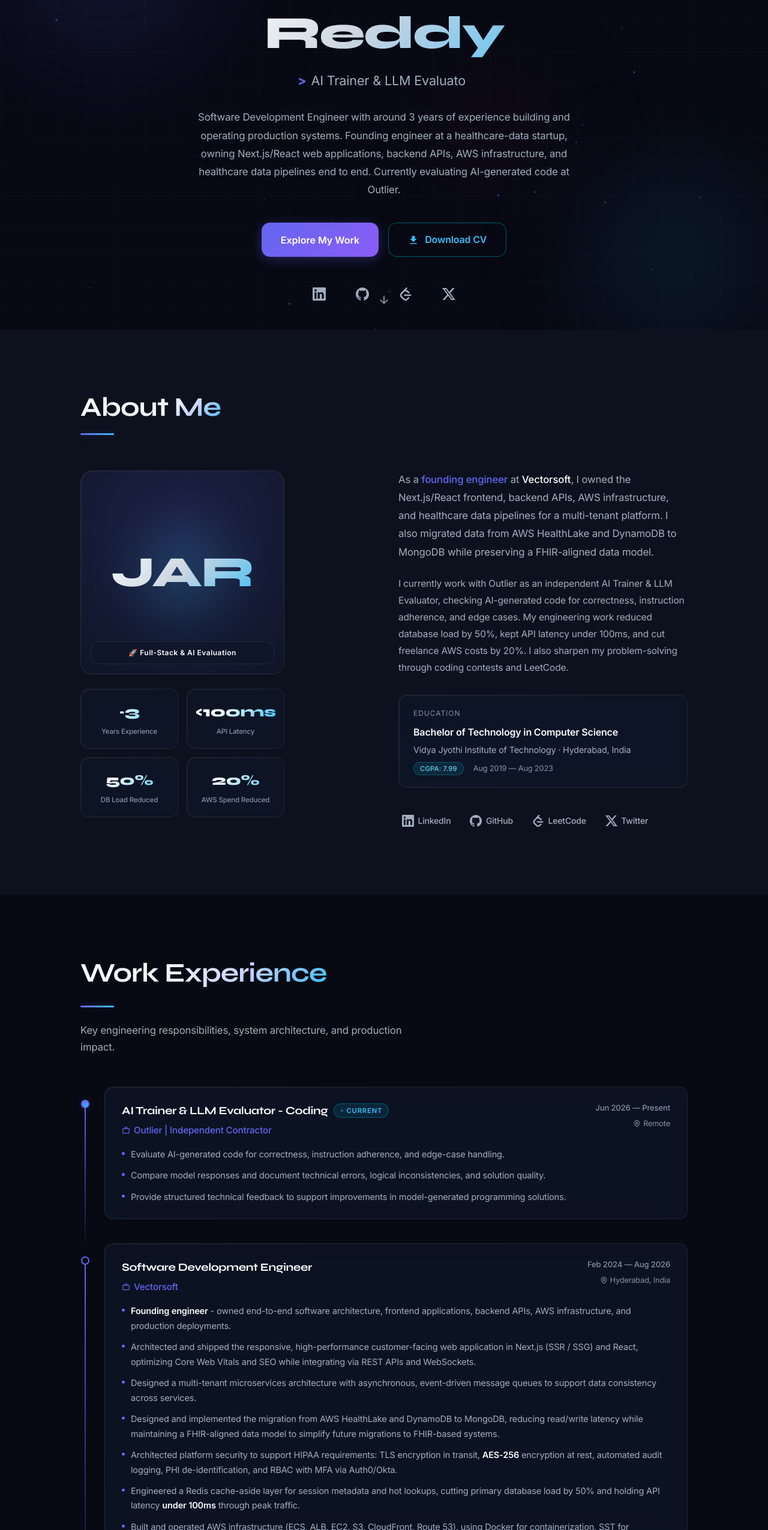
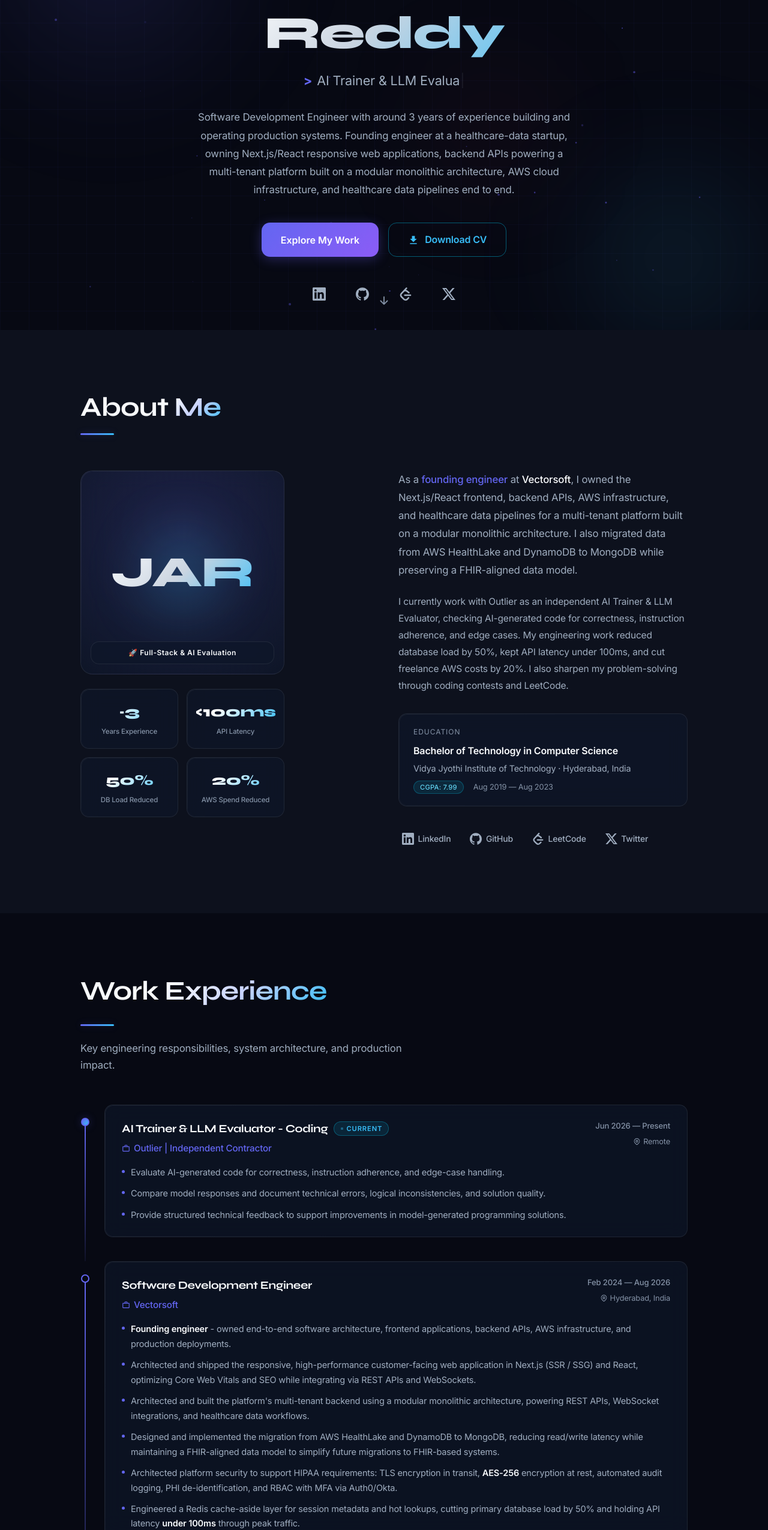
Before and after one commit to ABHIRAM41/Portfolio, a React (Vite) app: page / in a window 1280 px wide. Shown: the part 250-2800 px from the top of the page at 60% size. Built offline with nearby package versions, Linux system fonts and the light colour scheme.

Commit message:
update the experience and all

```diff
--- a/index.html
+++ b/index.html
@@ -8,7 +8,7 @@
          PRIMARY SEO META TAGS
          ============================================= -->
     <title>J Abhiram Reddy | Software Development Engineer</title>
-    <meta name="description" content="J Abhiram Reddy - Software Development Engineer with around 3 years building production systems. Former founding engineer at Vectorsoft and current AI Trainer &amp; LLM Evaluator at Outlier. Next.js, React, Python, AWS, MongoDB, and healthcare data pipelines." />
+    <meta name="description" content="J Abhiram Reddy - Software Development Engineer with around 3 years building production systems. Former founding engineer at Vectorsoft, building multi-tenant platforms with modular monolithic architecture, Next.js, React, AWS, and healthcare data pipelines. Currently an AI Trainer &amp; LLM Evaluator at Outlier." />
     <meta name="author" content="J Abhiram Reddy" />
     <meta name="keywords" content="J Abhiram Reddy, Software Engineer, SDE, AI Trainer, LLM Evaluator, Outlier, Vectorsoft, Next.js, React, TypeScript, Node.js, Python, AWS, Redis, MongoDB, PostgreSQL, Docker, HIPAA, Hyderabad, India, Portfolio" />
     <meta name="robots" content="index, follow, max-image-preview:large, max-snippet:-1, max-video-preview:-1" />
@@ -25,7 +25,7 @@
     <meta property="og:type" content="website" />
     <meta property="og:site_name" content="J Abhiram Reddy" />
     <meta property="og:title" content="J Abhiram Reddy | Software Development Engineer" />
-    <meta property="og:description" content="Around 3 years building production systems. Former founding engineer at Vectorsoft. AI Trainer &amp; LLM Evaluator at Outlier. Next.js · React · Python · AWS · MongoDB." />
+    <meta property="og:description" content="Around 3 years building production systems. Former founding engineer at Vectorsoft, building multi-tenant platforms with modular monolithic architecture. AI Trainer &amp; LLM Evaluator at Outlier." />
     <meta property="og:url" content="https://j-abhiram-reddy-portfolio.netlify.app/" />
     <meta property="og:locale" content="en_US" />
     <!-- Replace with a real OG image (1200×630) when available -->
@@ -41,7 +41,7 @@
     <meta name="twitter:site" content="@jabhiramrrun3" />
     <meta name="twitter:creator" content="@jabhiramrrun3" />
     <meta name="twitter:title" content="J Abhiram Reddy | Software Development Engineer" />
-    <meta name="twitter:description" content="Software Development Engineer and AI Trainer &amp; LLM Evaluator at Outlier. Around 3 years building production systems with Next.js, React, Python, and AWS." />
+    <meta name="twitter:description" content="Software Development Engineer and AI Trainer &amp; LLM Evaluator at Outlier. Around 3 years building multi-tenant production systems with modular monolithic architecture, Next.js, React, and AWS." />
     <meta name="twitter:image" content="https://j-abhiram-reddy-portfolio.netlify.app/og-image.png" />
     <meta name="twitter:image:alt" content="J Abhiram Reddy Portfolio" />
 
@@ -87,7 +87,7 @@
       "email": "jabhiramreddy.work@gmail.com",
       "telephone": "+91-9390712822",
       "jobTitle": "Software Development Engineer",
-      "description": "Software Development Engineer with around 3 years building and operating production systems. Former founding engineer at Vectorsoft, owning web applications, backend APIs, AWS infrastructure, and healthcare data pipelines. Currently an independent AI Trainer & LLM Evaluator at Outlier.",
+      "description": "Software Development Engineer with around 3 years building and operating production systems. Former founding engineer at Vectorsoft, owning Next.js/React responsive web applications, backend APIs powering a multi-tenant platform built on a modular monolithic architecture, AWS cloud infrastructure, and healthcare data pipelines. Currently an independent AI Trainer & LLM Evaluator at Outlier.",
       "address": {
         "@type": "PostalAddress",
         "addressLocality": "Hyderabad",
@@ -127,12 +127,11 @@
         "MongoDB",
         "PostgreSQL",
         "Docker",
-        "Microservices",
+        "Modular Monolithic Architecture",
         "REST APIs",
         "WebSockets",
         "HL7 FHIR",
-        "HIPAA Compliance",
-        "Distributed Systems"
+        "HIPAA Compliance"
       ],
       "sameAs": [
         "https://linkedin.com/in/j-abhiram-reddy",
--- a/src/components/sections/About.jsx
+++ b/src/components/sections/About.jsx
@@ -151,7 +151,8 @@
             <span style={{ color: "var(--accent-primary)", fontWeight: 500 }}>founding engineer</span>{" "}
             at <span style={{ color: "var(--text-primary)", fontWeight: 500 }}>Vectorsoft</span>, I owned
             the Next.js/React frontend, backend APIs, AWS infrastructure, and healthcare data pipelines
-            for a multi-tenant platform. I also migrated data from AWS HealthLake and DynamoDB to MongoDB
+            for a multi-tenant platform built on a modular monolithic architecture. I also migrated data
+            from AWS HealthLake and DynamoDB to MongoDB
             while preserving a FHIR-aligned data model.
           </p>
 
--- a/src/constants/data.js
+++ b/src/constants/data.js
@@ -12,7 +12,7 @@
   email: "jabhiramreddy.work@gmail.com",
   phone: "+91-9390712822",
   summary:
-    "Software Development Engineer with around 3 years of experience building and operating production systems. Founding engineer at a healthcare-data startup, owning Next.js/React web applications, backend APIs, AWS infrastructure, and healthcare data pipelines end to end. Currently evaluating AI-generated code at Outlier.",
+    "Software Development Engineer with around 3 years of experience building and operating production systems. Founding engineer at a healthcare-data startup, owning Next.js/React responsive web applications, backend APIs powering a multi-tenant platform built on a modular monolithic architecture, AWS cloud infrastructure, and healthcare data pipelines end to end.",
   typewriterRoles: [
     "Software Development Engineer",
     "AI Trainer & LLM Evaluator",
@@ -79,7 +79,7 @@
     bullets: [
       "Founding engineer - owned end-to-end software architecture, frontend applications, backend APIs, AWS infrastructure, and production deployments.",
       "Architected and shipped the responsive, high-performance customer-facing web application in Next.js (SSR / SSG) and React, optimizing Core Web Vitals and SEO while integrating via REST APIs and WebSockets.",
-      "Designed a multi-tenant microservices architecture with asynchronous, event-driven message queues to support data consistency across services.",
+      "Architected and built the platform's multi-tenant backend using a modular monolithic architecture, powering REST APIs, WebSocket integrations, and healthcare data workflows.",
       "Designed and implemented the migration from AWS HealthLake and DynamoDB to MongoDB, reducing read/write latency while maintaining a FHIR-aligned data model to simplify future migrations to FHIR-based systems.",
       "Architected platform security to support HIPAA requirements: TLS encryption in transit, AES-256 encryption at rest, automated audit logging, PHI de-identification, and RBAC with MFA via Auth0/Okta.",
       "Engineered a Redis cache-aside layer for session metadata and hot lookups, cutting primary database load by 50% and holding API latency under 100ms through peak traffic.",
@@ -145,7 +145,7 @@
     id: "domain",
     label: "Architecture & Security",
     icon: "shield",
-    skills: ["REST APIs", "WebSockets", "Microservices", "Event-Driven Architecture", "Auth0 / Okta", "RBAC", "MFA", "TLS", "AES-256", "HL7 FHIR", "HIPAA"],
+    skills: ["REST APIs", "WebSockets", "Modular Monolithic Architecture", "Auth0 / Okta", "RBAC", "MFA", "Push Notifications", "HL7 FHIR", "HIPAA"],
   },
 ];
 
```
Also changed, not shown: 2 other files (tests, documents, lock files or other folders).
